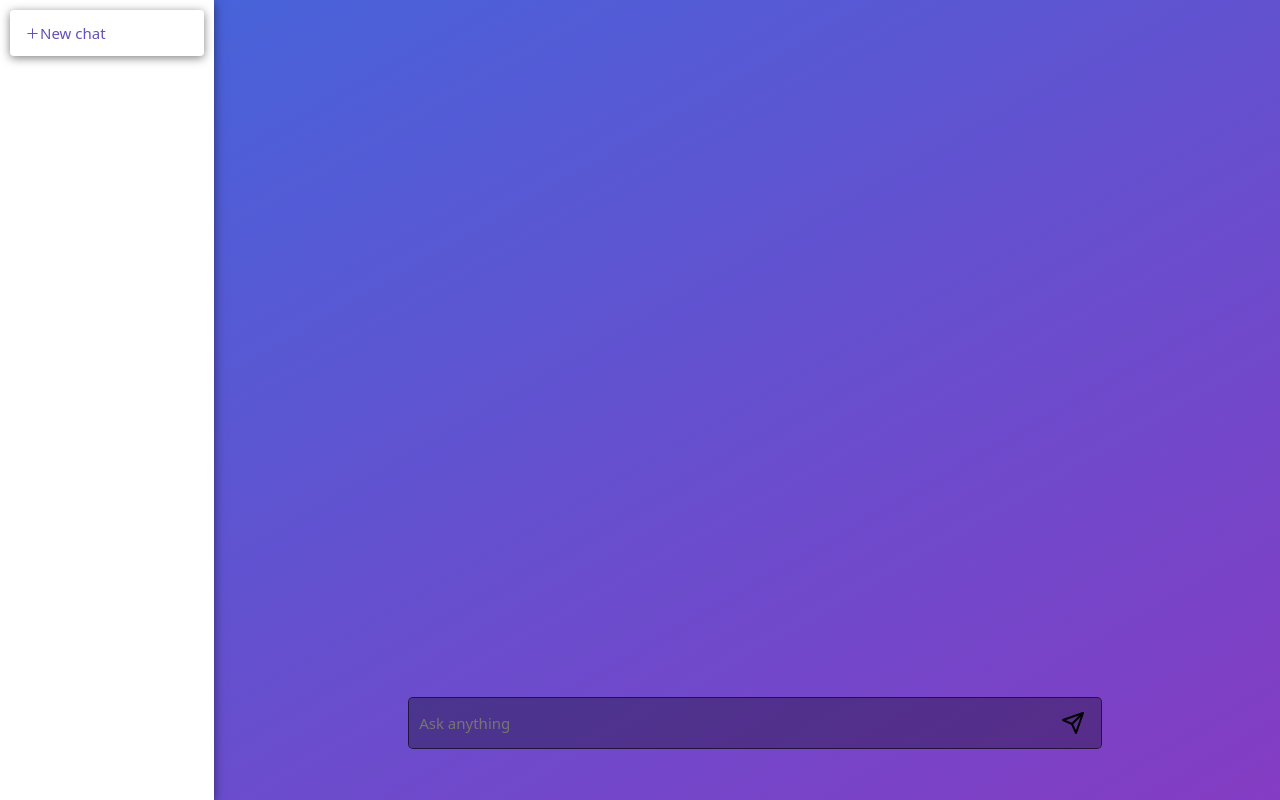
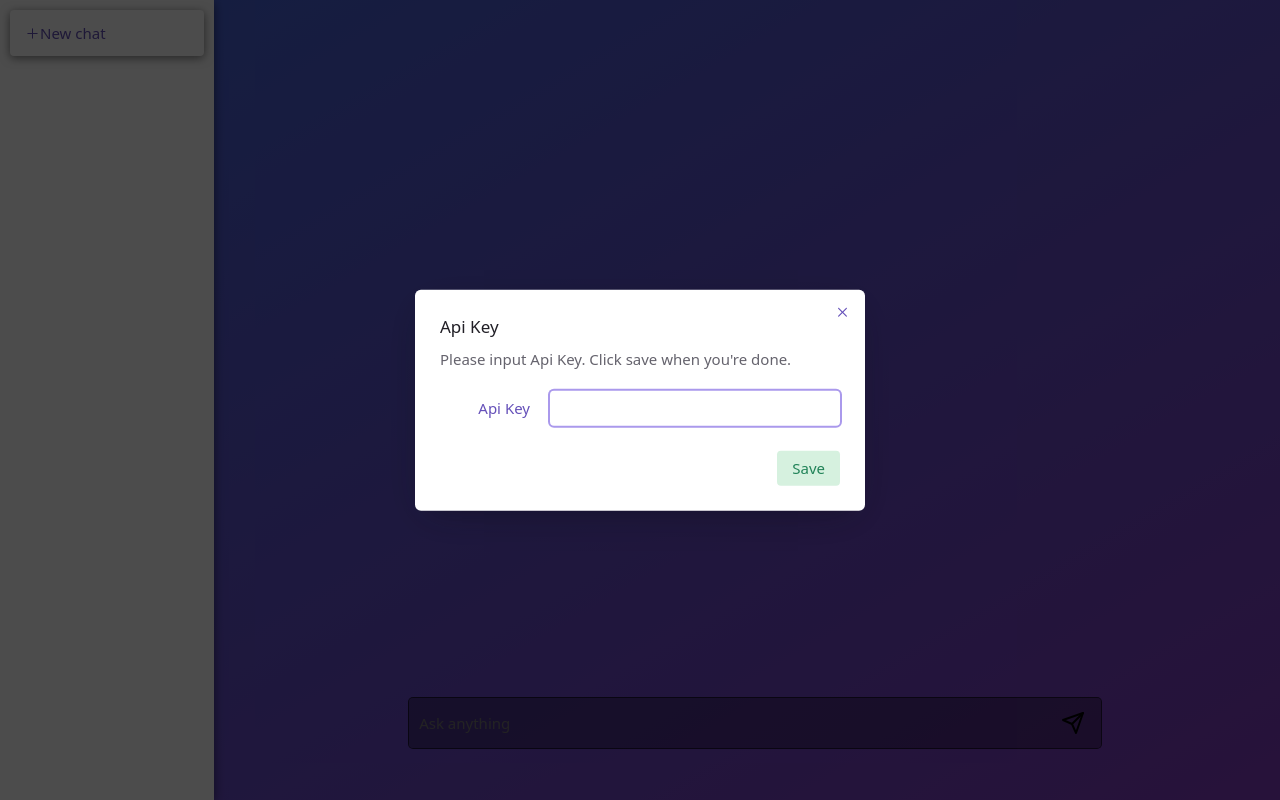
Before and after one commit to xinglee23/HaloBot, a React (Vite) app: page / in a window 1280 px wide. Both pictures are taken after a click on the element 1073 px from the left and 723 px from the top of the page. Built offline with nearby package versions, Linux system fonts and the light colour scheme.

Commit message:
add dialog

```diff
--- a/package.json
+++ b/package.json
@@ -11,6 +11,7 @@
   },
   "dependencies": {
     "@radix-ui/colors": "^0.1.8",
+    "@radix-ui/react-alert-dialog": "^1.0.4",
     "@radix-ui/react-aspect-ratio": "^1.0.2",
     "@radix-ui/react-avatar": "^1.0.2",
     "@radix-ui/react-dialog": "^1.0.3",
--- a/src/components/Content/index.tsx
+++ b/src/components/Content/index.tsx
@@ -7,8 +7,10 @@ import { DECODER } from '../../libs/utils';
 import { chat } from '../../libs/gpt';
 import { ChatMessage } from '../../types';
 import { GPT_V, MESSAGE_LIST } from '../../constant';
+import DialogDemo from '../Dialoag';
 
 const DialogContent = () => {
+  const [visible, setVisible] = useState(false);
   const [text, setText] = useState('');
   const { getKey } = useOperationKey();
   const [messages, setMessages] = React.useState<ChatMessage[]>(
@@ -69,15 +71,14 @@ const DialogContent = () => {
 
   const handleClick = () => {
     if (!getKey()) {
-      // const props = { messags: 'please input openai APIkey' };
-      // return <Message {...props} />;
-      return alert('please input API key');
+      return setVisible(true);
     }
     sendChatMessage(text);
   };
 
   return (
     <DialogWrapper>
+      <DialogDemo open={visible} onOpenChange={() =>  setVisible(false)} />
       <ContextInner>
         {messages.map((v, k) => (
           <div key={k}>
--- /dev/null
+++ b/src/components/Dialoag/index.tsx
@@ -0,0 +1,169 @@
+import * as Dialog from '@radix-ui/react-dialog';
+import { styled, keyframes } from '@stitches/react';
+import { violet, blackA, mauve, green } from '@radix-ui/colors';
+import { Cross2Icon } from '@radix-ui/react-icons';
+
+const DialogWrapper: React.FC<{ open: boolean, onOpenChange: () => void }> = ({ open, onOpenChange }) => (
+  <Dialog.Root open={open} onOpenChange={onOpenChange}>
+    <Dialog.Portal>
+      <DialogOverlay />
+      <DialogContent>
+        <DialogTitle>Api Key</DialogTitle>
+        <DialogDescription>
+          Please input Api Key. Click save when you're done.
+        </DialogDescription>
+        <Fieldset>
+          <Label htmlFor="apikey">Api Key</Label>
+          <Input id="apikey"  />
+        </Fieldset>
+        <Flex css={{ marginTop: 25, justifyContent: 'flex-end' }}>
+          <Dialog.Close asChild>
+            <Button variant="green">Save</Button>
+          </Dialog.Close>
+        </Flex>
+        <Dialog.Close asChild>
+          <IconButton aria-label="Close">
+            <Cross2Icon />
+          </IconButton>
+        </Dialog.Close>
+      </DialogContent>
+    </Dialog.Portal>
+  </Dialog.Root>
+);
+
+const overlayShow = keyframes({
+  '0%': { opacity: 0 },
+  '100%': { opacity: 1 },
+});
+
+const contentShow = keyframes({
+  '0%': { opacity: 0, transform: 'translate(-50%, -48%) scale(.96)' },
+  '100%': { opacity: 1, transform: 'translate(-50%, -50%) scale(1)' },
+});
+
+const DialogOverlay = styled(Dialog.Overlay, {
+  backgroundColor: blackA.blackA9,
+  position: 'fixed',
+  inset: 0,
+  animation: `${overlayShow} 150ms cubic-bezier(0.16, 1, 0.3, 1)`,
+});
+
+const DialogContent = styled(Dialog.Content, {
+  backgroundColor: 'white',
+  borderRadius: 6,
+  boxShadow: 'hsl(206 22% 7% / 35%) 0px 10px 38px -10px, hsl(206 22% 7% / 20%) 0px 10px 20px -15px',
+  position: 'fixed',
+  top: '50%',
+  left: '50%',
+  transform: 'translate(-50%, -50%)',
+  width: '90vw',
+  maxWidth: '450px',
+  maxHeight: '85vh',
+  padding: 25,
+  animation: `${contentShow} 150ms cubic-bezier(0.16, 1, 0.3, 1)`,
+  '&:focus': { outline: 'none' },
+});
+
+const DialogTitle = styled(Dialog.Title, {
+  margin: 0,
+  fontWeight: 500,
+  color: mauve.mauve12,
+  fontSize: 17,
+});
+
+const DialogDescription = styled(Dialog.Description, {
+  margin: '10px 0 20px',
+  color: mauve.mauve11,
+  fontSize: 15,
+  lineHeight: 1.5,
+});
+
+const Flex = styled('div', { display: 'flex' });
+
+const Button = styled('button', {
+  all: 'unset',
+  display: 'inline-flex',
+  alignItems: 'center',
+  justifyContent: 'center',
+  borderRadius: 4,
+  padding: '0 15px',
+  fontSize: 15,
+  lineHeight: 1,
+  fontWeight: 500,
+  height: 35,
+
+  variants: {
+    variant: {
+      violet: {
+        backgroundColor: 'white',
+        color: violet.violet11,
+        boxShadow: `0 2px 10px ${blackA.blackA7}`,
+        '&:hover': { backgroundColor: mauve.mauve3 },
+        '&:focus': { boxShadow: `0 0 0 2px black` },
+      },
+      green: {
+        backgroundColor: green.green4,
+        color: green.green11,
+        '&:hover': { backgroundColor: green.green5 },
+        '&:focus': { boxShadow: `0 0 0 2px ${green.green7}` },
+      },
+    },
+  },
+
+  defaultVariants: {
+    variant: 'violet',
+  },
+});
+
+const IconButton = styled('button', {
+  all: 'unset',
+  fontFamily: 'inherit',
+  borderRadius: '100%',
+  height: 25,
+  width: 25,
+  display: 'inline-flex',
+  alignItems: 'center',
+  justifyContent: 'center',
+  color: violet.violet11,
+  position: 'absolute',
+  top: 10,
+  right: 10,
+
+  '&:hover': { backgroundColor: violet.violet4 },
+  '&:focus': { boxShadow: `0 0 0 2px ${violet.violet7}` },
+});
+
+const Fieldset = styled('fieldset', {
+  all: 'unset',
+  display: 'flex',
+  gap: 20,
+  alignItems: 'center',
+  marginBottom: 15,
+});
+
+const Label = styled('label', {
+  fontSize: 15,
+  color: violet.violet11,
+  width: 90,
+  textAlign: 'right',
+});
+
+const Input = styled('input', {
+  all: 'unset',
+  width: '100%',
+  flex: '1',
+  display: 'inline-flex',
+  alignItems: 'center',
+  justifyContent: 'center',
+  borderRadius: 4,
+  padding: '0 10px',
+  fontSize: 15,
+  lineHeight: 1,
+  color: violet.violet11,
+  boxShadow: `0 0 0 1px ${violet.violet7}`,
+  height: 35,
+
+  '&:focus': { boxShadow: `0 0 0 2px ${violet.violet8}` },
+});
+
+export default DialogWrapper;
--- a/src/components/TextArea/index.tsx
+++ b/src/components/TextArea/index.tsx
@@ -17,6 +17,9 @@ const TextArea: React.FC<IProps> = ({ onChange, onClick }) => {
       <Input
         type='text'
         id='firstName'
+        onKeyDown={(event: React.KeyboardEvent<HTMLInputElement>) => {
+          if (event.key?.toLowerCase() === 'enter') onClick();
+        }}
         onChange={handleChange}
         placeholder='Ask anything'
       />
```
Also changed, not shown: 1 other file (tests, documents, lock files or other folders).
